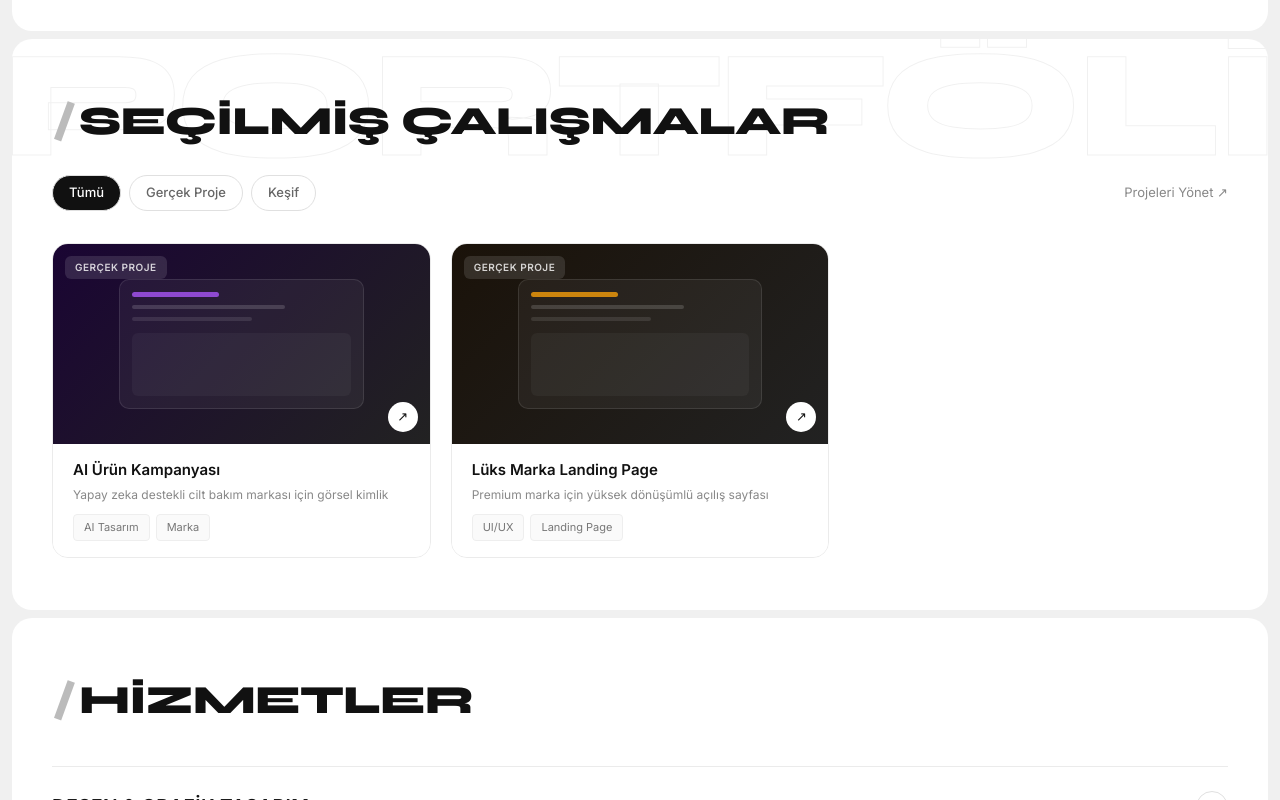
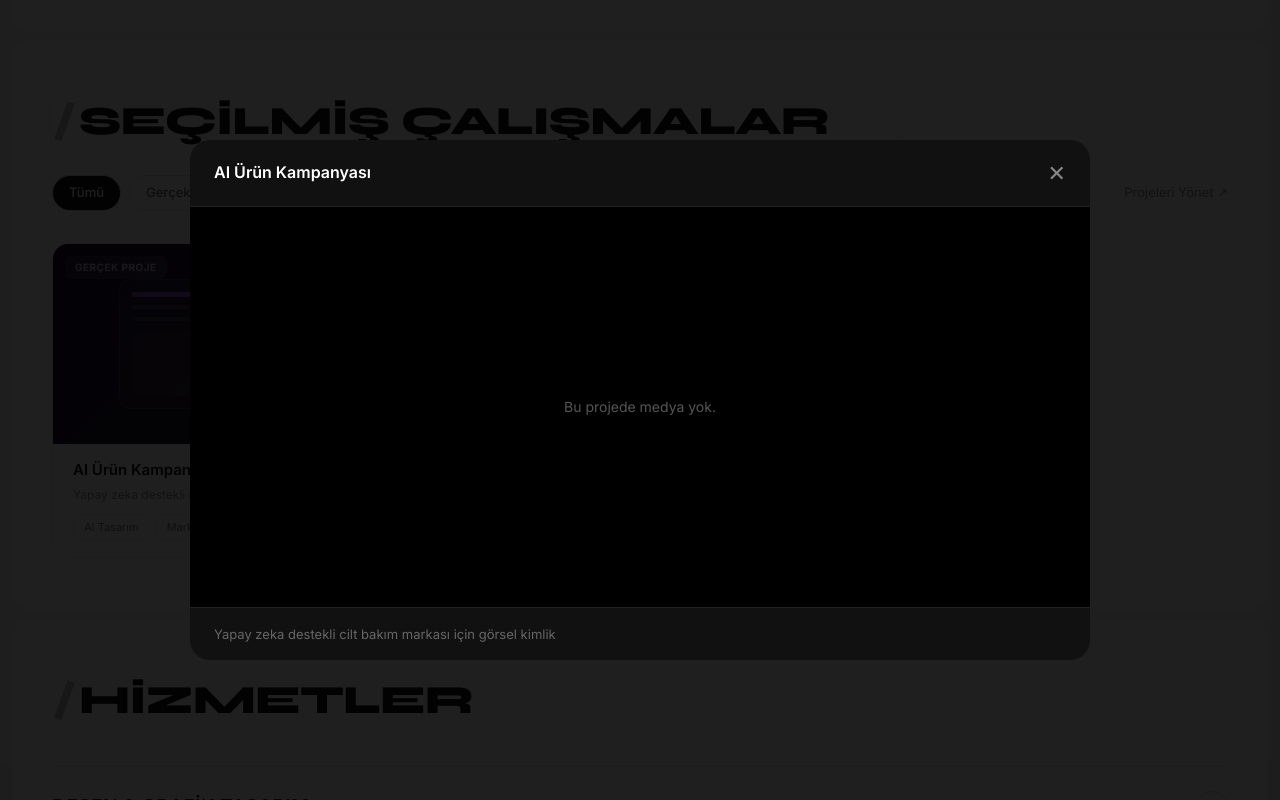
Before and after one commit to igecgili/portfolio, a Next.js app: page / in a window 1280 px wide. Both pictures are taken after a click on the element 241 px from the left and 1848 px from the top of the page. Shown: the part 1448-2248 px from the top of the page. Built offline with nearby package versions, Linux system fonts and the light colour scheme.

Commit message:
Add media modal and video thumbnail to project cards

```diff
--- a/components/Projects.tsx
+++ b/components/Projects.tsx
@@ -1,17 +1,96 @@
 "use client";
 
-import { motion, useInView } from "framer-motion";
+import { motion, useInView, AnimatePresence } from "framer-motion";
 import { useRef, useState, useEffect } from "react";
-import { Project, defaultProjects } from "@/lib/projects";
+import { Project, defaultProjects, MediaItem } from "@/lib/projects";
 
 const STORAGE_KEY = "ig_projects";
 const filters = ["Tümü", "Gerçek Proje", "Keşif"];
+
+function MediaModal({ project, onClose }: { project: Project; onClose: () => void }) {
+  const [idx, setIdx] = useState(0);
+  const items: MediaItem[] = project.media ?? [];
+  const current = items[idx];
+
+  useEffect(() => {
+    const onKey = (e: KeyboardEvent) => {
+      if (e.key === "Escape") onClose();
+      if (e.key === "ArrowRight") setIdx(i => Math.min(i + 1, items.length - 1));
+      if (e.key === "ArrowLeft") setIdx(i => Math.max(i - 1, 0));
+    };
+    window.addEventListener("keydown", onKey);
+    return () => window.removeEventListener("keydown", onKey);
+  }, [items.length, onClose]);
+
+  return (
+    <motion.div
+      initial={{ opacity: 0 }}
+      animate={{ opacity: 1 }}
+      exit={{ opacity: 0 }}
+      onClick={onClose}
+      style={{
+        position: "fixed", inset: 0, background: "rgba(0,0,0,0.88)",
+        zIndex: 1000, display: "flex", alignItems: "center", justifyContent: "center",
+        padding: "24px",
+      }}
+    >
+      <motion.div
+        initial={{ scale: 0.94, opacity: 0 }}
+        animate={{ scale: 1, opacity: 1 }}
+        exit={{ scale: 0.94, opacity: 0 }}
+        onClick={e => e.stopPropagation()}
+        style={{
+          background: "#111", borderRadius: "20px", overflow: "hidden",
+          maxWidth: "900px", width: "100%", maxHeight: "90vh",
+          display: "flex", flexDirection: "column",
+        }}
+      >
+        {/* Başlık */}
+        <div style={{ padding: "20px 24px", display: "flex", justifyContent: "space-between", alignItems: "center", borderBottom: "1px solid #222" }}>
+          <div>
+            <p style={{ fontWeight: 700, fontSize: "16px", color: "#fff", marginBottom: "2px" }}>{project.title}</p>
+            <p style={{ fontSize: "12px", color: "#666" }}>{items.length > 0 ? `${idx + 1} / ${items.length}` : ""}</p>
+          </div>
+          <button onClick={onClose} style={{ background: "none", border: "none", color: "#888", fontSize: "22px", cursor: "pointer", lineHeight: 1 }}>✕</button>
+        </div>
+
+        {/* Medya */}
+        <div style={{ flex: 1, overflow: "hidden", background: "#000", display: "flex", alignItems: "center", justifyContent: "center", minHeight: "400px" }}>
+          {!current && (
+            <p style={{ color: "#555", fontSize: "14px" }}>Bu projede medya yok.</p>
+          )}
+          {current?.type === "image" && (
+            // eslint-disable-next-line @next/next/no-img-element
+            <img src={current.url} alt={current.name} style={{ maxWidth: "100%", maxHeight: "60vh", objectFit: "contain" }} />
+          )}
+          {current?.type === "video" && (
+            <video src={current.url} controls autoPlay style={{ maxWidth: "100%", maxHeight: "60vh" }} />
+          )}
+        </div>
+
+        {/* Gezinme + bilgi */}
+        <div style={{ padding: "16px 24px", borderTop: "1px solid #222", display: "flex", justifyContent: "space-between", alignItems: "center" }}>
+          <p style={{ fontSize: "13px", color: "#666", lineHeight: 1.6, maxWidth: "60%" }}>{project.description}</p>
+          {items.length > 1 && (
+            <div style={{ display: "flex", gap: "8px" }}>
+              <button onClick={() => setIdx(i => Math.max(i - 1, 0))} disabled={idx === 0}
+                style={{ padding: "8px 16px", borderRadius: "8px", border: "1px solid #333", background: "none", color: idx === 0 ? "#444" : "#fff", cursor: idx === 0 ? "default" : "pointer" }}>←</button>
+              <button onClick={() => setIdx(i => Math.min(i + 1, items.length - 1))} disabled={idx === items.length - 1}
+                style={{ padding: "8px 16px", borderRadius: "8px", border: "1px solid #333", background: "none", color: idx === items.length - 1 ? "#444" : "#fff", cursor: idx === items.length - 1 ? "default" : "pointer" }}>→</button>
+            </div>
+          )}
+        </div>
+      </motion.div>
+    </motion.div>
+  );
+}
 
 export default function Projects() {
   const ref = useRef(null);
   const inView = useInView(ref, { once: true, margin: "-80px" });
   const [active, setActive] = useState("Tümü");
   const [projects, setProjects] = useState<Project[]>(defaultProjects);
+  const [selected, setSelected] = useState<Project | null>(null);
 
   useEffect(() => {
     const stored = localStorage.getItem(STORAGE_KEY);
@@ -19,6 +98,13 @@ export default function Projects() {
   }, []);
 
   const filtered = active === "Tümü" ? projects : projects.filter(p => p.type === active);
+
+  const getThumb = (p: Project) => {
+    if (p.imageUrl) return { type: "image" as const, url: p.imageUrl };
+    const first = p.media?.[0];
+    if (first) return { type: first.type, url: first.url };
+    return null;
+  };
 
   return (
     <section id="projects" ref={ref} style={{
@@ -58,7 +144,9 @@ export default function Projects() {
         </motion.div>
 
         <div style={{ display: "grid", gridTemplateColumns: "repeat(auto-fill, minmax(280px, 1fr))", gap: "20px" }}>
-          {filtered.map((p, i) => (
+          {filtered.map((p, i) => {
+            const thumb = getThumb(p);
+            return (
               <motion.div
                 key={p.id}
                 initial={{ opacity: 0, y: 24 }}
@@ -66,15 +154,27 @@ export default function Projects() {
                 transition={{ duration: 0.6, delay: i * 0.08 }}
                 whileHover={{ y: -4, boxShadow: "0 16px 40px rgba(0,0,0,0.08)" }}
                 style={{ borderRadius: "16px", overflow: "hidden", border: "1px solid #ebebeb", cursor: "pointer" }}
-              onClick={() => p.link && window.open(p.link, "_blank")}
+                onClick={() => setSelected(p)}
               >
                 {/* Görsel */}
                 <div style={{
                   height: "200px",
-                background: p.imageUrl ? `url(${p.imageUrl}) center/cover` : `linear-gradient(135deg, ${p.color} 0%, #222 100%)`,
+                  background: thumb?.type === "image" ? `url(${thumb.url}) center/cover` : `linear-gradient(135deg, ${p.color} 0%, #222 100%)`,
                   position: "relative", display: "flex", alignItems: "center", justifyContent: "center",
+                  overflow: "hidden",
                 }}>
-                {!p.imageUrl && (
+                  {thumb?.type === "video" && (
+                    <video
+                      src={thumb.url}
+                      muted
+                      loop
+                      playsInline
+                      style={{ position: "absolute", inset: 0, width: "100%", height: "100%", objectFit: "cover" }}
+                      onMouseEnter={e => (e.currentTarget as HTMLVideoElement).play()}
+                      onMouseLeave={e => { (e.currentTarget as HTMLVideoElement).pause(); (e.currentTarget as HTMLVideoElement).currentTime = 0; }}
+                    />
+                  )}
+                  {!thumb && (
                     <div style={{
                       width: "65%", height: "65%", background: "rgba(255,255,255,0.05)",
                       borderRadius: "10px", border: "1px solid rgba(255,255,255,0.1)",
@@ -122,9 +222,14 @@ export default function Projects() {
                   </div>
                 </div>
               </motion.div>
-          ))}
+            );
+          })}
         </div>
       </div>
+
+      <AnimatePresence>
+        {selected && <MediaModal project={selected} onClose={() => setSelected(null)} />}
+      </AnimatePresence>
     </section>
   );
 }
```
Also changed, not shown: 1 other file (tests, documents, lock files or other folders). Lines whose indentation alone changed are shown as unchanged.
